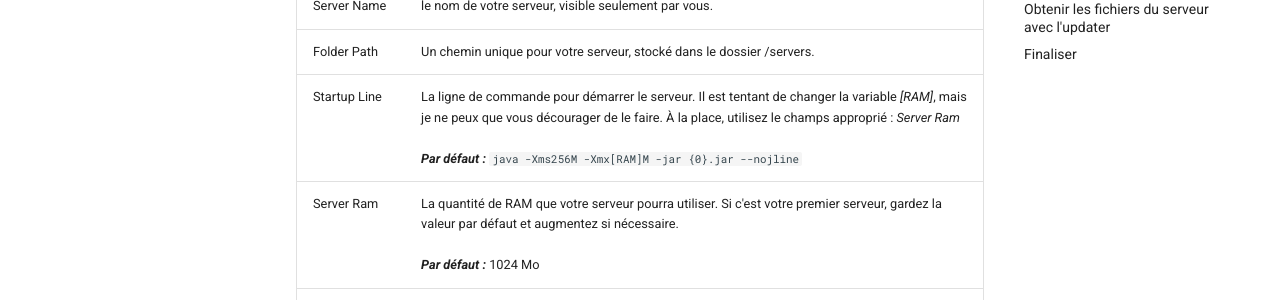
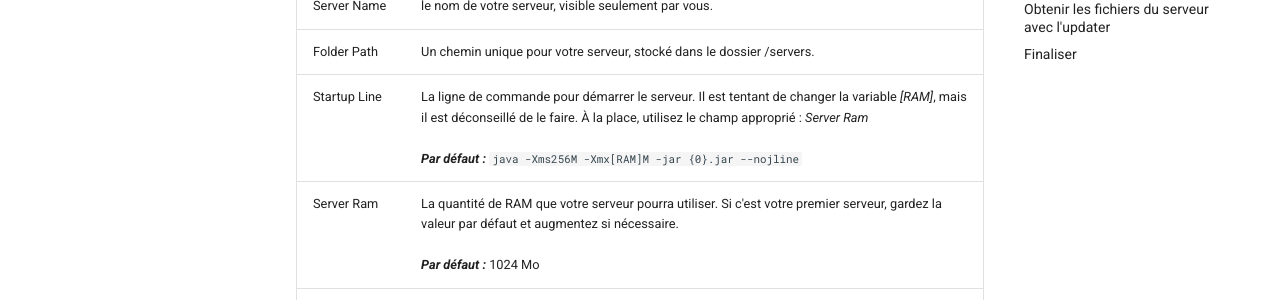
Before and after one commit to mcserversoft/documentation, an MkDocs documentation site: the page built from docs/creer-un-serveur.md, in a window 1280 px wide and 900 px high, scrolled down 1436 px. Shown: the part 171-471 px from the top of the window. Built offline with MkDocs 1.6.1 and Material for MkDocs 9.7.7, drawn with Linux system fonts in a browser that asks for light colours; comment, search, counter and statistics services are not loaded.

Commit message:
Update creer-un-serveur.md

```diff
--- a/docs/creer-un-serveur.md
+++ b/docs/creer-un-serveur.md
@@ -34,7 +34,7 @@ Nom du réglage | Description
 --- | ---
 Server Name | le nom de votre serveur, visible seulement par vous.
 Folder Path | Un chemin unique pour votre serveur, stocké dans le dossier /servers.
-Startup Line | La ligne de commande pour démarrer le serveur. Il est tentant de changer la variable <var>[RAM]</var>, mais je ne peux que vous décourager de le faire. À la place, utilisez le champs approprié :  <var>Server Ram</var> <br><br> ***Par défaut :*** `java -Xms256M -Xmx[RAM]M -jar {0}.jar --nojline`
+Startup Line | La ligne de commande pour démarrer le serveur. Il est tentant de changer la variable <var>[RAM]</var>, mais il est déconseillé de le faire. À la place, utilisez le champ approprié :  <var>Server Ram</var> <br><br> ***Par défaut :*** `java -Xms256M -Xmx[RAM]M -jar {0}.jar --nojline`
 Server Ram | La quantité de RAM que votre serveur pourra utiliser. Si c'est votre premier serveur, gardez la valeur par défaut et augmentez si nécessaire. <br><br>***Par défaut :*** 1024 Mo
 Server Port | Ceci est le port logiciel de votre ordinateur qui sera utilisé par le serveur pour envoyer et recevoir des données. Le port par défaut est le <var>25565</var>, si vous voulez avoir plusieurs serveurs en même temps, vous pouvez simplement l'augmenter de 1 à chaque fois.<br><br> ***Par défaut :*** 25565
 
```
